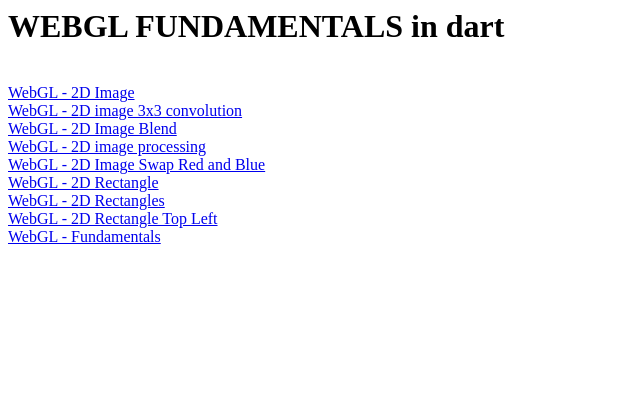
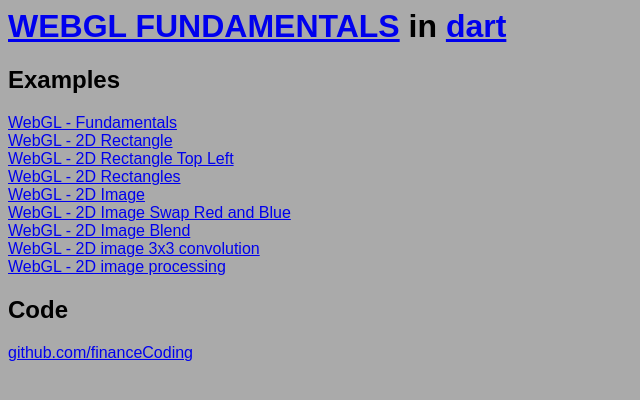
Before and after one commit to adam-singer/html5rocks, a plain HTML site: page index.html in a window 1280 px wide. Shown: the whole page, without its empty margins (0-640 px from the left). Drawn offline with Linux system fonts and the light colour scheme.

Commit message:
updating index

```diff
--- a/index.html
+++ b/index.html
@@ -1,17 +1,21 @@
 <html>
     <head>
     	<title>WEBGL FUNDAMENTALS in Dart</title>
+    	<link type="text/css" href="utils/webgl-tutorials.css" rel="stylesheet" />
     </head>
     <body>
-    <h1>WEBGL FUNDAMENTALS in dart</h1>
+    <h1><a href="http://www.html5rocks.com/en/tutorials/webgl/webgl_fundamentals/">WEBGL FUNDAMENTALS</a> in <a href="http://www.dartlang.org">dart</a></h1>
+    <h2>Examples</h2>
+    <a href="http://financecoding.github.com/html5rocks/webglFundamentals/webglFundamentals.html">WebGL - Fundamentals</a>
+    <br><a href="http://financecoding.github.com/html5rocks/webgl2dRectangle/webgl2dRectangle.html">WebGL - 2D Rectangle</a>
+    <br><a href="http://financecoding.github.com/html5rocks/webgl2dRectangleTopLeft/webgl2dRectangleTopLeft.html">WebGL - 2D Rectangle Top Left</a>
+    <br><a href="http://financecoding.github.com/html5rocks/webgl2dRectangles/webgl2dRectangles.html">WebGL - 2D Rectangles</a>
 	<br><a href="http://financecoding.github.com/html5rocks/webgl2dImage/webgl2dImage.html">WebGL - 2D Image</a>
+	<br><a href="http://financecoding.github.com/html5rocks/webgl2dImageRed2blue/webgl2dImageRed2blue.html">WebGL - 2D Image Swap Red and Blue</a>
+	<br><a href="http://financecoding.github.com/html5rocks/webgl2dImageBlend/webgl2dImageBlend.html">WebGL - 2D Image Blend</a>
 	<br><a href="http://financecoding.github.com/html5rocks/webgl2dImage3x3Convolution/webgl2dImage3x3Convolution.html">WebGL - 2D image 3x3 convolution</a>
-	<br><a href="http://financecoding.github.com/html5rocks/webgl2dImageBlend/webgl2dImageBlend.html">WebGL - 2D Image Blend</a>
 	<br><a href="http://financecoding.github.com/html5rocks/webgl2dImageProcessing/webgl2dImageProcessing.html">WebGL - 2D image processing</a>
-	<br><a href="http://financecoding.github.com/html5rocks/webgl2dImageRed2blue/webgl2dImageRed2blue.html">WebGL - 2D Image Swap Red and Blue</a>
-	<br><a href="http://financecoding.github.com/html5rocks/webgl2dRectangle/webgl2dRectangle.html">WebGL - 2D Rectangle</a>
-	<br><a href="http://financecoding.github.com/html5rocks/webgl2dRectangles/webgl2dRectangles.html">WebGL - 2D Rectangles</a>
-	<br><a href="http://financecoding.github.com/html5rocks/webgl2dRectangleTopLeft/webgl2dRectangleTopLeft.html">WebGL - 2D Rectangle Top Left</a>
-	<br><a href="http://financecoding.github.com/html5rocks/webglFundamentals/webglFundamentals.html">WebGL - Fundamentals</a>
+	<h2>Code</h2>
+	<a href="https://github.com/financeCoding">github.com/financeCoding</a>
     </body>
 </html>
```
